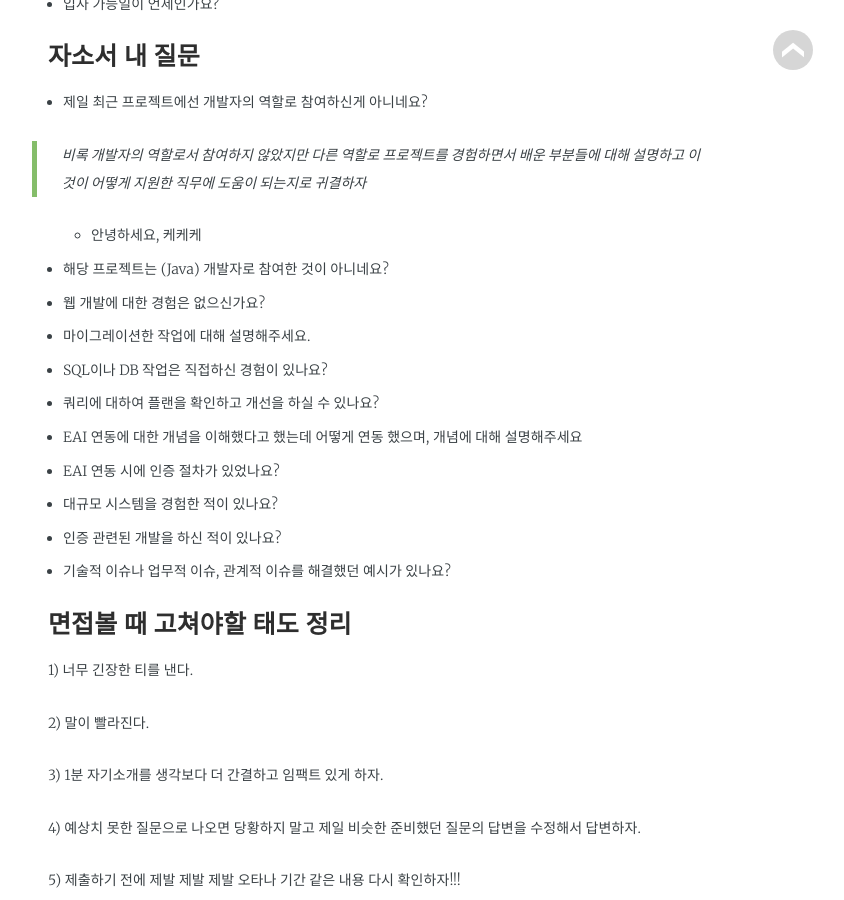
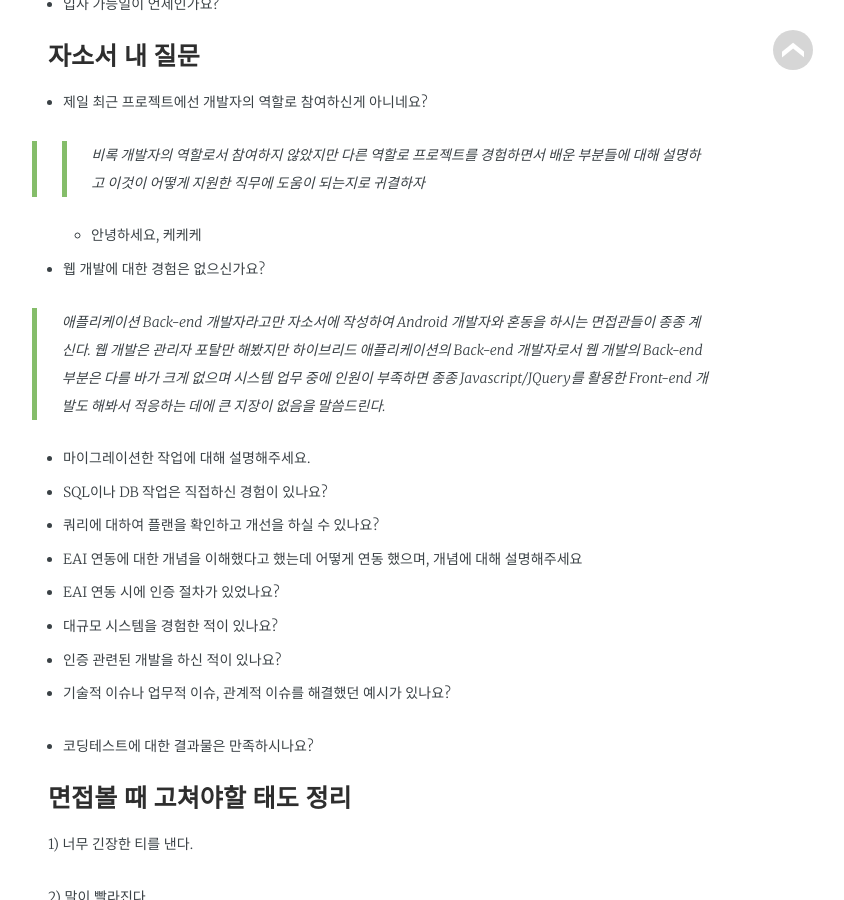
Before and after one commit to rmsdud2435/geunny-blog, a Jekyll site: the page built from _posts/2021-09-12-Interview_20210912.md, in a window 1280 px wide and 900 px high, scrolled down 1950 px. Shown: the whole window, without its empty margins (267-1111 px from the left). Built offline with Jekyll 4.4.1, drawn with Linux system fonts in a browser that asks for light colours; some web fonts are replaced.

Commit message:
update content

```diff
--- a/_posts/2021-09-12-Interview_20210912.md
+++ b/_posts/2021-09-12-Interview_20210912.md
@@ -73,12 +73,11 @@ comments:          true
 ### 자소서 내 질문
 
  - 제일 최근 프로젝트에선 개발자의 역할로 참여하신게 아니네요?
-    > 비록 개발자의 역할로서 참여하지 않았지만 다른 역할로 프로젝트를 경험하면서 배운 부분들에 대해 설명하고 이것이 어떻게 지원한 직무에 도움이 되는지로 귀결하자
+    >> 비록 개발자의 역할로서 참여하지 않았지만 다른 역할로 프로젝트를 경험하면서 배운 부분들에 대해 설명하고 이것이 어떻게 지원한 직무에 도움이 되는지로 귀결하자
     - 안녕하세요, 케케케
 
- - 해당 프로젝트는 (Java) 개발자로 참여한 것이 아니네요?
-
  - 웹 개발에 대한 경험은 없으신가요?
+    > 애플리케이션 Back-end 개발자라고만 자소서에 작성하여 Android 개발자와 혼동을 하시는 면접관들이 종종 계신다. 웹 개발은 관리자 포탈만 해봤지만 하이브리드 애플리케이션의 Back-end 개발자로서 웹 개발의 Back-end 부분은 다를 바가 크게 없으며 시스템 업무 중에 인원이 부족하면 종종 Javascript/JQuery를 활용한 Front-end 개발도 해봐서 적응하는 데에 큰 지장이 없음을 말씀드린다.
 
  - 마이그레이션한 작업에 대해 설명해주세요.
 
@@ -97,6 +96,8 @@ comments:          true
  - 기술적 이슈나 업무적 이슈, 관계적 이슈를 해결했던 예시가 있나요?
     >
 
+ - 코딩테스트에 대한 결과물은 만족하시나요?
+
 ### 면접볼 때 고쳐야할 태도 정리
 
  1) 너무 긴장한 티를 낸다.
```
